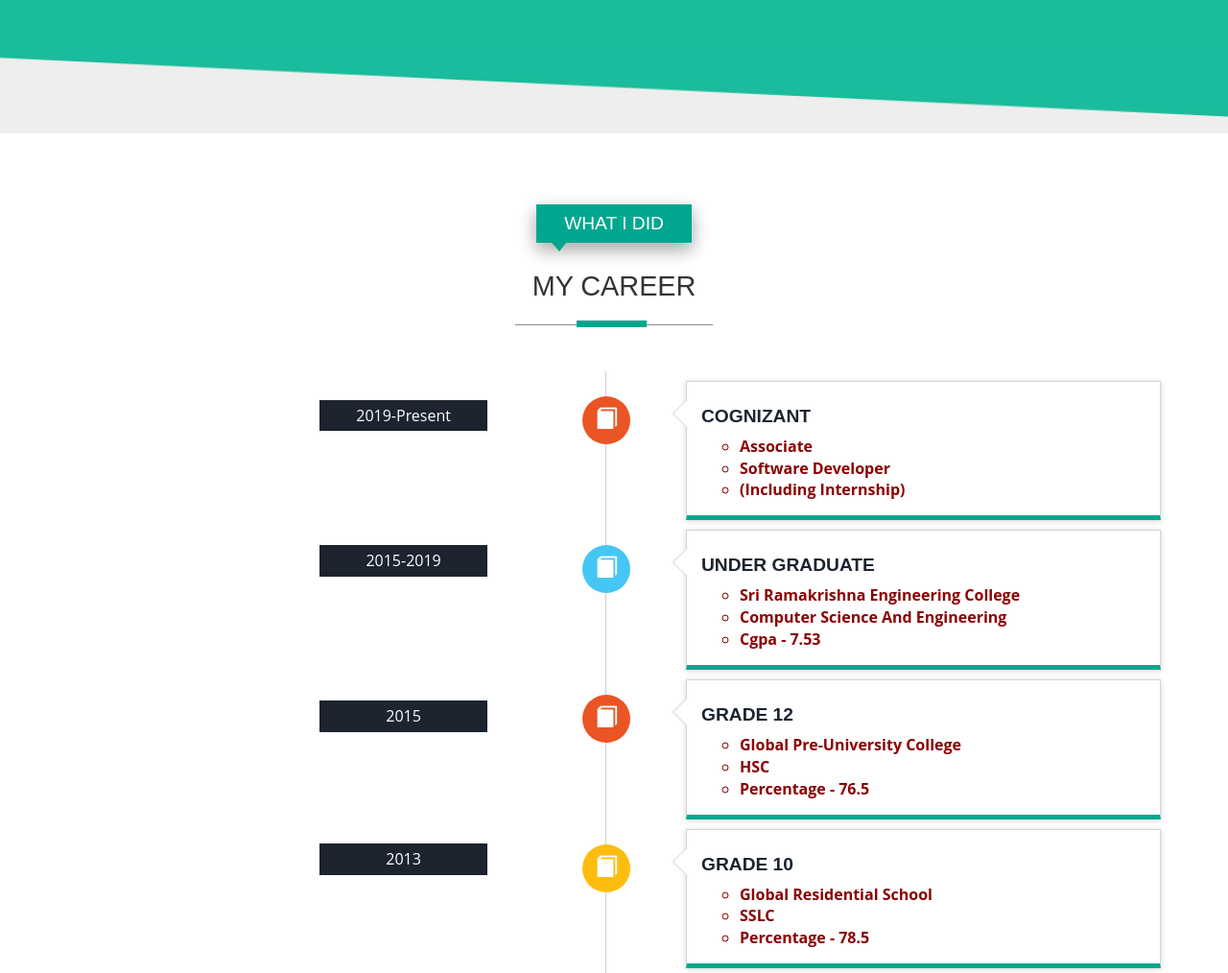
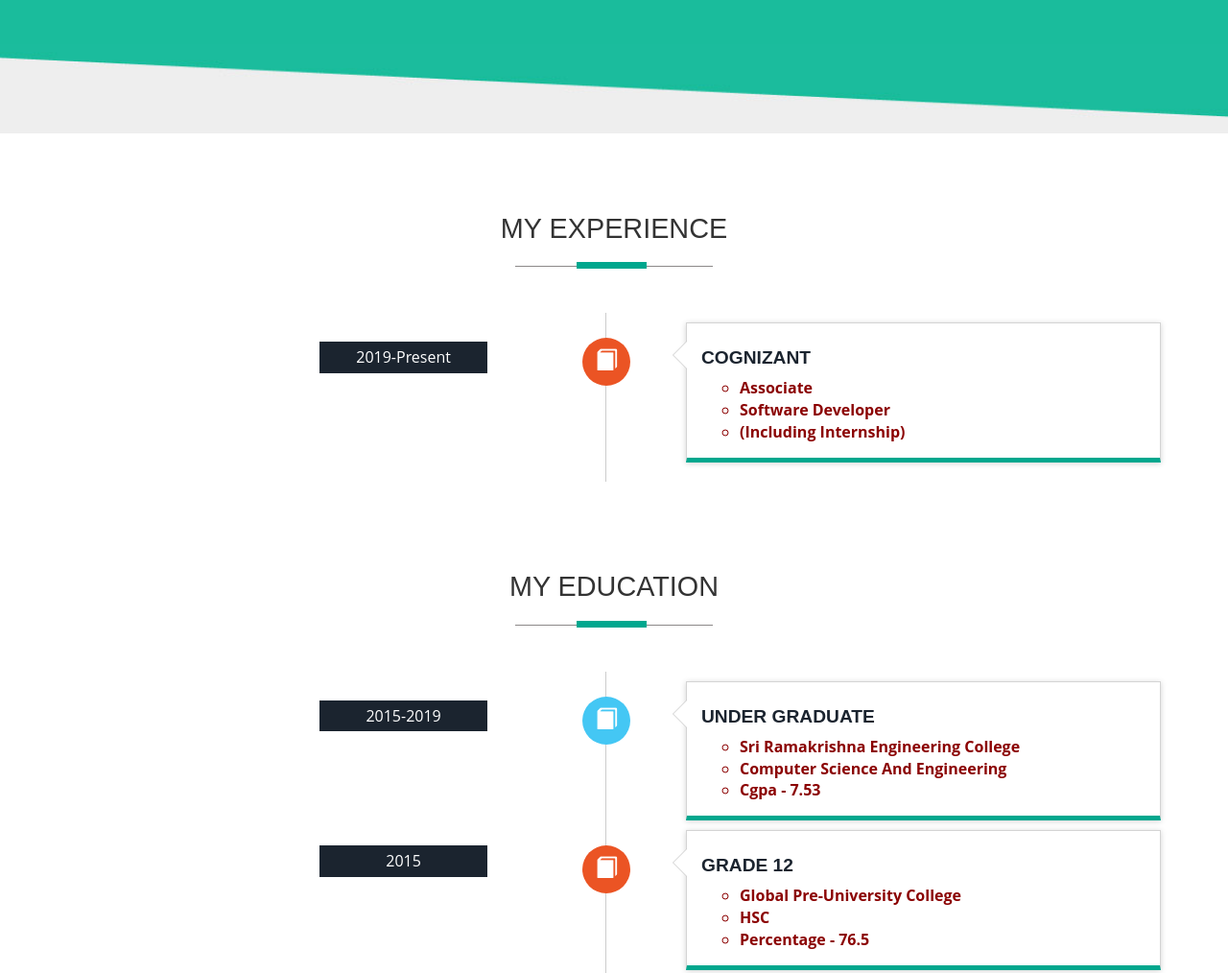
Before and after one commit to hema8630/hema8630.github.io, a plain HTML site: page index.html in a window 1280 px wide. Shown: the part 2140-3154 px from the top of the page at 96% size. Drawn offline with Linux system fonts and the light colour scheme; files whose address does not match are found by name.

Commit message:
Update index.html

```diff
--- a/index.html
+++ b/index.html
@@ -22,6 +22,12 @@
 				$('html,body').animate({scrollTop:$(this.hash).offset().top},1000);
 			});
 		});
+	</script>
+	<script>
+		function flip() {
+    $('.card').toggleClass('flipped');
+}
+
 	</script>
 
 
@@ -308,19 +314,56 @@ Finally, Cognizant leverages the list of recommended attributes within the CDT a
 
 <div class="my-skill-back"></div>
 
+<div id="work" class="work">
+<div class="container">
+	<div class="service-head text-center">
 
+		<h3>MY <span>EXPERIENCE</span></h3>
+		<span class="border one"></span>
+	</div>
+	<div class="time-main w3l-agile">
+		<div class="col-md-6 year-info">
+		<ul class="year">
+			<li>2019-Present</li>
+
+			<div class="clearfix"></div>
+		</ul>
+	</div>
+	<ul class="col-md-6 timeline">
+		<li><div class="timeline-badge primary"><i class="glyphicon glyphicon-book"></i></div>
+			<div class="timeline-panel">
+				<div class="timeline-heading">
+					<h4 class="timeline-title" >COGNIZANT</h4>
+				</div>
+				<div class="timeline-body" >
+					<ul>
+						<li>Associate</li>
+						<li>Software Developer
+							</li>
+						<li>(Including Internship)</li>
+
+					</ul>
+				</div>
+			</div>
+			</li>
+
+	</ul>
+	<div class="clearfix"></div>
+	</div>
+</div>
+</div>
 <!--work-experience-->
-<div id="work" class="work">
+
 	<div class="container">
 		<div class="service-head text-center">
-			<h4>WHAT I DID</h4>
-			<h3>MY <span>CAREER</span></h3>
+			<!-- <h4>WHAT I DID</h4> -->
+			<h3>MY <span>EDUCATION</span></h3>
 			<span class="border one"></span>
 		</div>
 		<div class="time-main w3l-agile">
 			<div class="col-md-6 year-info">
 			<ul class="year">
-				<li>2019-Present</li>
+				<!-- <li>2019-Present</li> -->
 				<li>2015-2019</li>
 				<li>2015</li>
 				<li>2013</li>
@@ -328,7 +371,7 @@ Finally, Cognizant leverages the list of recommended attributes within the CDT a
 			</ul>
 		</div>
 		<ul class="col-md-6 timeline">
-			<li><div class="timeline-badge primary"><i class="glyphicon glyphicon-book"></i></div>
+			<!-- <li><div class="timeline-badge primary"><i class="glyphicon glyphicon-book"></i></div>
 				<div class="timeline-panel">
 					<div class="timeline-heading">
 						<h4 class="timeline-title">COGNIZANT</h4>
@@ -343,7 +386,7 @@ Finally, Cognizant leverages the list of recommended attributes within the CDT a
 						</ul>
 					</div>
 				</div>
-				</li>
+				</li> -->
 			<li><div class="timeline-badge info"><i class="glyphicon glyphicon-book"></i></div>
 			<div class="timeline-panel">
 				<div class="timeline-heading">
@@ -393,6 +436,9 @@ Finally, Cognizant leverages the list of recommended attributes within the CDT a
 		</div>
 	</div>
 </div>
+
+
+
 
 <!--//work-experience-->
 <!-- /header -->
```
